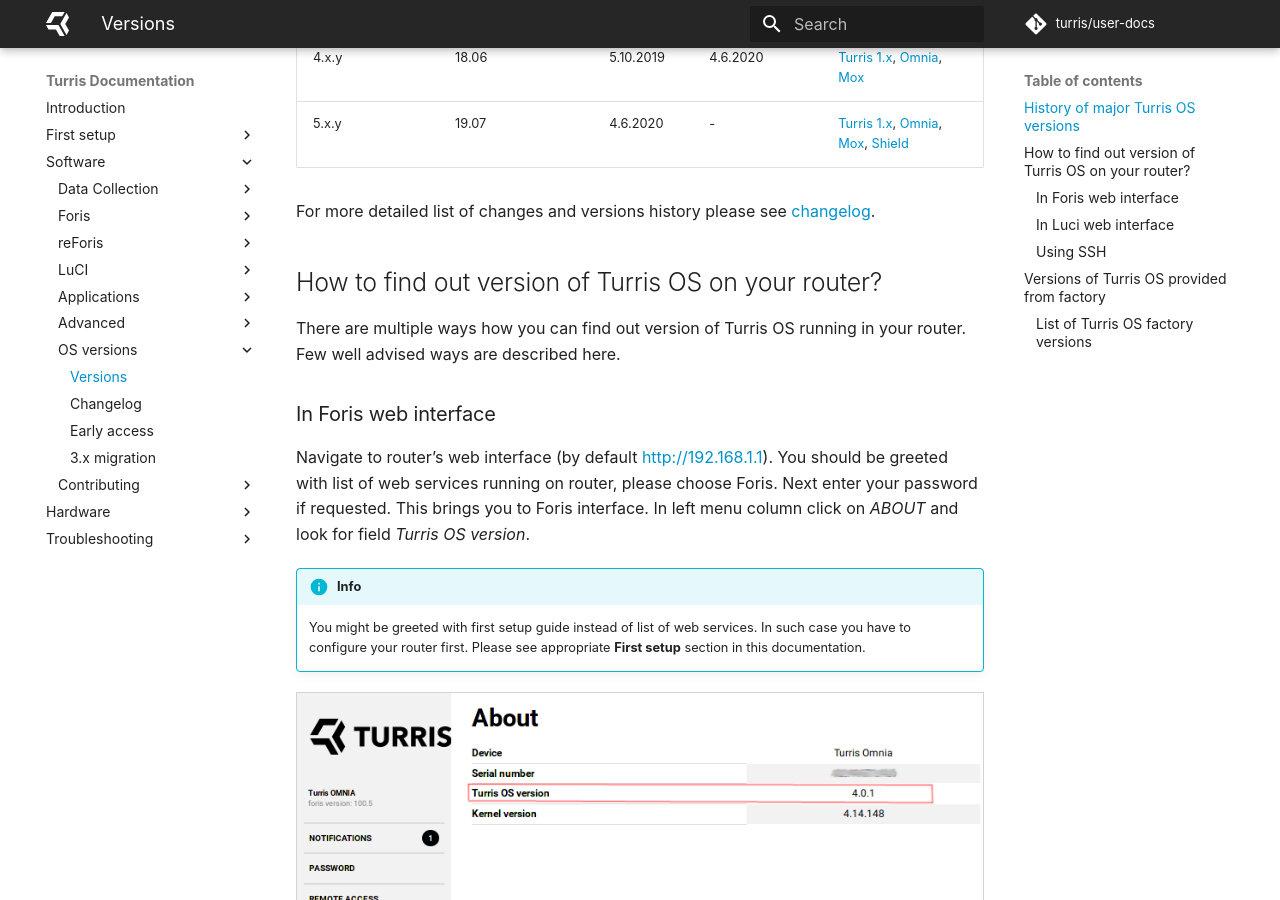
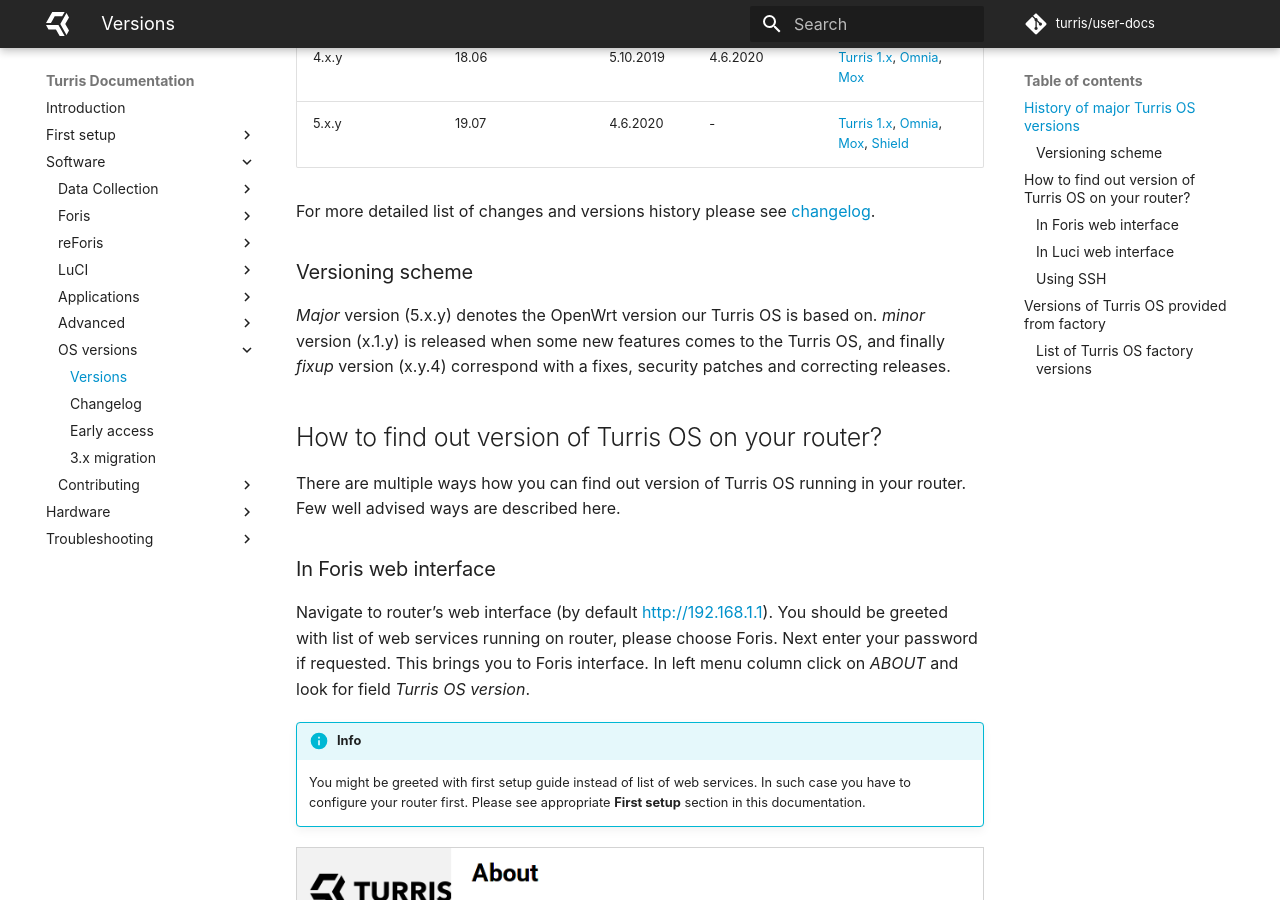
Before and after one commit to turris-cz/user-docs, an MkDocs documentation site: the page built from docs/basics/tos-versions.md, in a window 1280 px wide and 900 px high, scrolled down 525 px. Built offline with MkDocs 1.6.1 and Material for MkDocs 9.7.7, drawn with Linux system fonts in a browser that asks for light colours.

Commit message:
basics/tos-versions: Describe versioning scheme

```diff
--- a/docs/basics/tos-versions.md
+++ b/docs/basics/tos-versions.md
@@ -13,6 +13,14 @@
 
 For more detailed list of changes and versions history please see
 [changelog](changelog.md).
+
+
+### Versioning scheme
+
+_Major_ version (5.x.y) denotes the OpenWrt version our Turris OS is based on.
+_minor_ version (x.1.y) is released when some new features comes to the Turris OS,
+and finally *fixup* version (x.y.4) correspond with a fixes, security patches
+and correcting releases.
 
 
 ## How to find out version of Turris OS on your router?
```
